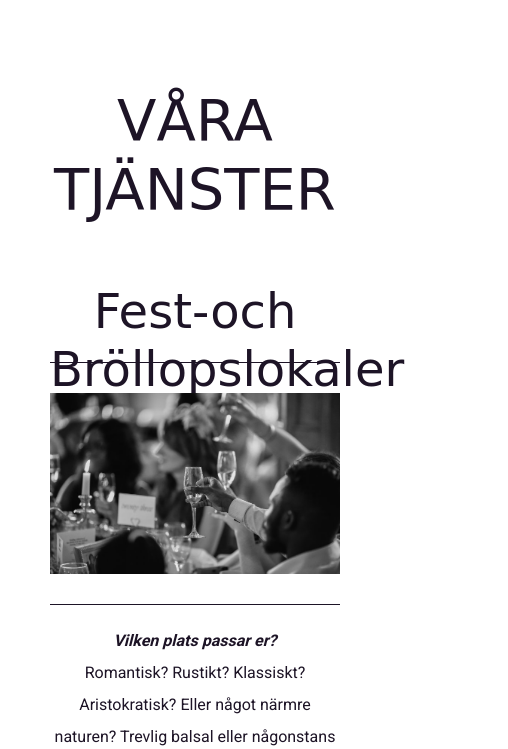
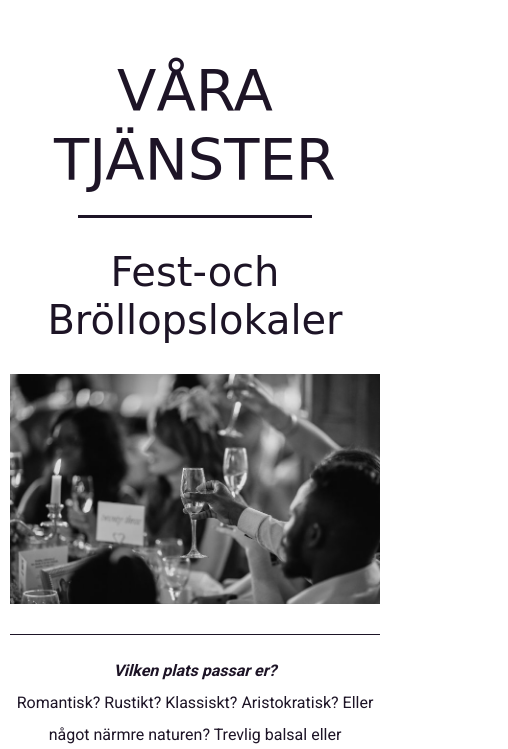
Before and after one commit to edinagruner/Evently-website, a plain HTML site: page services.html in a window 390 px wide. Shown: the part 95-844 px from the top of the page, 508 px wide, since content can reach past the window. Drawn offline with nearby package versions, Linux system fonts and the light colour scheme; a web font is replaced by a local one.

Commit message:
Add files via upload

```diff
--- a/services.html
+++ b/services.html
@@ -74,7 +74,7 @@
 
 
   <h2 class="blue center services-page">VÅRA TJÄNSTER</h2>
-
+  <div class="h2-line bg-blue services-page-line"></div>
   <div id="services-container">
      <div class="services-grid">
         <div class="services-grid-box" id="fest_och_brollopslokaler">
--- a/style.css
+++ b/style.css
@@ -661,7 +661,9 @@ li.blue>a:hover{
 .services-page{
     margin-top:90px;
 }
-
+.services-page-line{
+    display: none;
+}
 .services-grid{
     display: grid;
     grid-template-columns: 25% 25% 25% 25%;
@@ -938,6 +940,9 @@ ul.bg-brown>li{
 
     grid-template-columns: 100%;
 }
+.services-page-line{
+    display: inherit;
+}
 }
 
 @media only screen and (max-width: 590px){
@@ -961,6 +966,22 @@ ul.bg-brown>li{
     #love-img-box{
         width:75%;
     }
+    #services-container{
+        padding:10px;
+    }
+    .services-grid-box{
+        padding:0;
+    }
+    .services-grid-box>h4{
+        font-size:2.5rem;
+          border-bottom: none;
+          height:auto;
+    }
+    .services-page{
+        margin-top:60px;
+
+    }
+
 }
 
 
```
